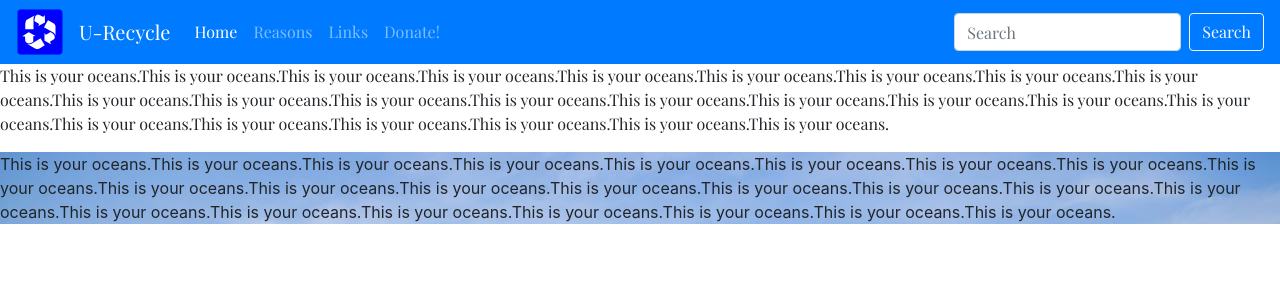
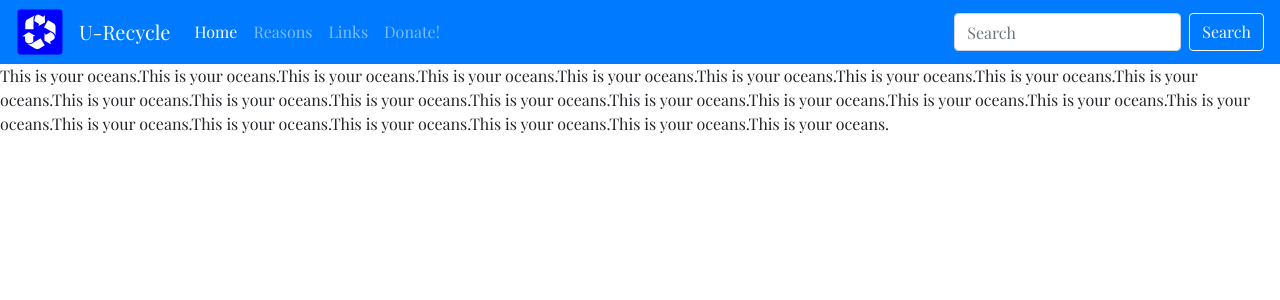
Before and after one commit to Woz-U-Group-Projects/team-eco-group, a React (Create React App) app in the folder client/: page / in a window 1280 px wide. Shown: the top 300 px of the page. Built offline with nearby package versions, Linux system fonts and the light colour scheme.

Commit message:
correct double-display issue

```diff
--- a/client/src/App.js
+++ b/client/src/App.js
@@ -8,7 +8,6 @@ function App() {
   return (
     <div className="App">
       <Navbar />
-      <Body />
     </div>
   );
 }
```
